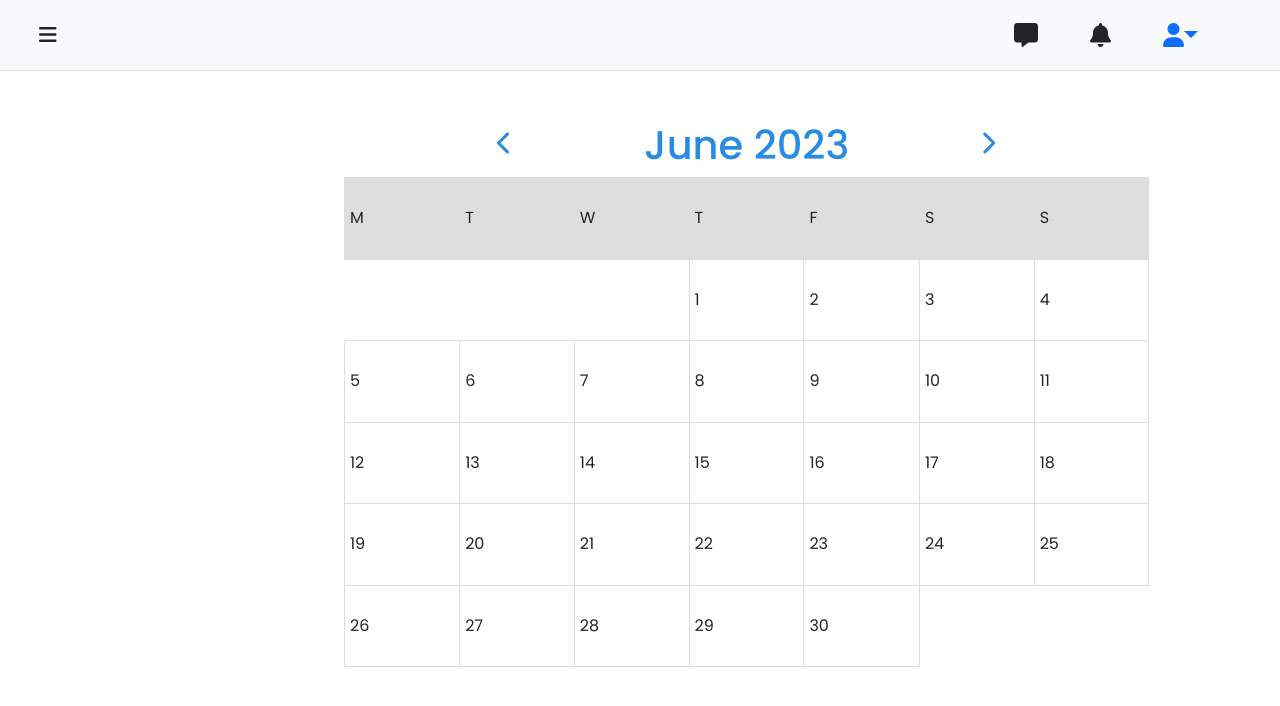
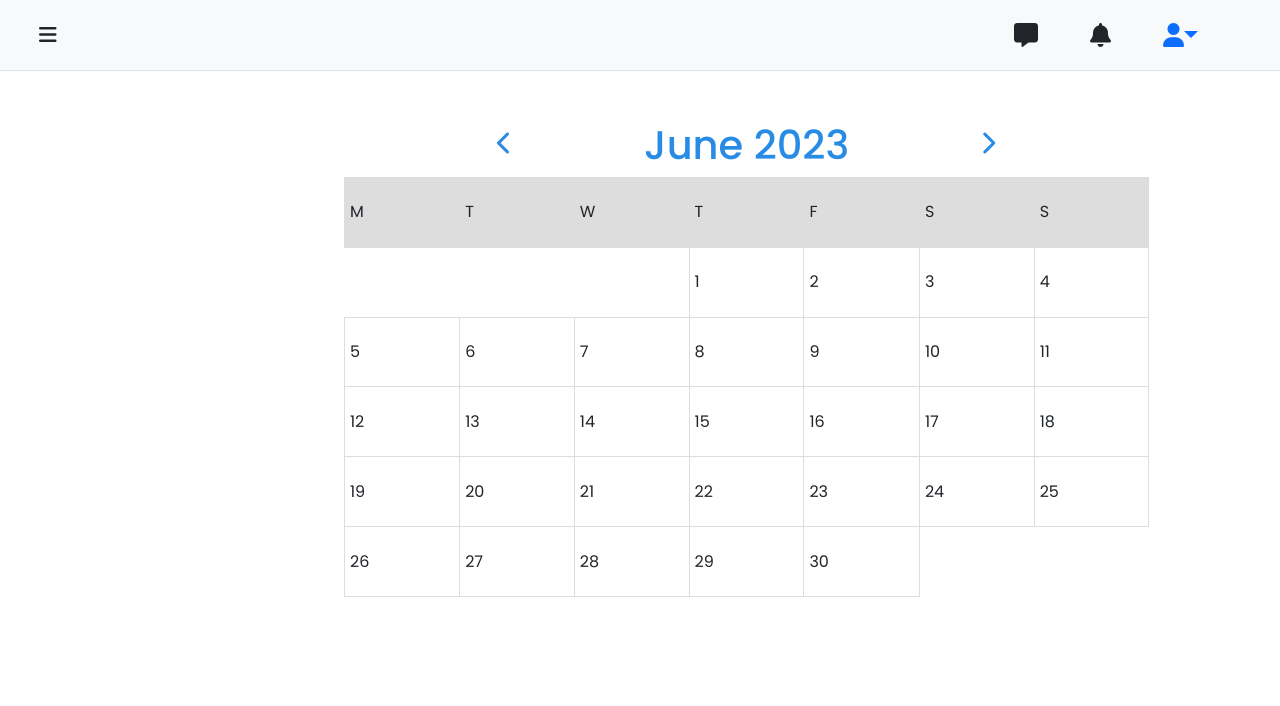
Before and after one commit to EsmeReyes25/Scoology, a PHP site: page /calendar.php in a window 1280 px wide. Shown: the top 706 px of the page. Run offline with PHP 8.4, Linux system fonts and the light colour scheme.

Commit message:
Some styles fixed to my display

```diff
--- a/assets/css/style.css
+++ b/assets/css/style.css
@@ -22,8 +22,6 @@ body {
     background-color: #288be4;
     color: #fff;
 }
-
-
 
 /* Imagenes de cursos(detalles) */
 .course-img {
@@ -138,7 +136,7 @@ a.sidebar-link {
 }
 
 .calendar {
-    height: 490px;
+    height: 420px;
 }
 
 #currentMonthYear{
--- a/calendar.php
+++ b/calendar.php
@@ -43,7 +43,7 @@ if (isset($_SESSION['student_id'])) {
     <title>Calendar</title>
 </head>
 
-<body class="overflow-hidden">
+<body>
     <script type="module" src="js/calendar.js"></script>
     <!-- Incluir la barra de navegación y la barra lateral -->
     <div class="container-fluid">
@@ -55,14 +55,14 @@ if (isset($_SESSION['student_id'])) {
         </div>
         <div class="row" style="margin-top: 105px">
             <!-- Incluir la barra lateral -->
-            <div class="col-3">
+            <div class="col-3 position-fixed">
             <?php if (!empty($student)) : ?>
                 <?php include 'partials/student-sidebar.html'; ?>
             <?php elseif (!empty($teacher)) : ?>
                 <?php include 'partials/teacher-sidebar.html'; ?>
             <?php endif; ?>
             </div>
-            <div class="col-8 my-3">
+            <div class="col-8 my-3 offset-3">
                 <!-- Contenido principal -->
                 <div class="container">
                     <div class="row d-flex flex-wrap justify-content-center" style="color: #288be4;">
--- a/index.php
+++ b/index.php
@@ -31,7 +31,7 @@ if (isset($_SESSION['student_id'])) {
     <meta charset="UTF-8">
     <meta http-equiv="X-UA-Compatible" content="IE=edge">
     <meta name="viewport" content="width=device-width, initial-scale=1.0">
-    <link rel="stylesheet" type="text/css" href="./assets/css/style.css">
+    <link rel="stylesheet" type="text/css" href="assets/css/style.css">
     <link rel="icon" href="./assets/images/icon.png">
     <link href="https://cdn.jsdelivr.net/npm/bootstrap@5.0.2/dist/css/bootstrap.min.css" rel="stylesheet" integrity="sha384-EVSTQN3/azprG1Anm3QDgpJLIm9Nao0Yz1ztcQTwFspd3yD65VohhpuuCOmLASjC" crossorigin="anonymous">
     <link rel="stylesheet" href="https://cdnjs.cloudflare.com/ajax/libs/font-awesome/6.4.0/css/all.min.css" integrity="sha512-iecdLmaskl7CVkqkXNQ/ZH/XLlvWZOJyj7Yy7tcenmpD1ypASozpmT/E0iPtmFIB46ZmdtAc9eNBvH0H/ZpiBw==" crossorigin="anonymous" referrerpolicy="no-referrer" />
--- a/student/my-courses.php
+++ b/student/my-courses.php
@@ -46,7 +46,7 @@
     <link href="https://fonts.googleapis.com/css2?family=Poppins:ital,wght@0,100;0,200;0,300;0,400;0,500;0,600;0,700;0,800;0,900;1,100;1,200;1,300;1,400;1,500;1,600;1,700;1,800;1,900&display=swap" rel="stylesheet">
     <title>Home</title>
 </head>
-<body class="body-index">
+<body>
     <!-- Incluir la barra de navegación y la barra lateral -->
     <div class="container-fluid">
         <div class="row">
--- a/teacher/home.php
+++ b/teacher/home.php
@@ -83,7 +83,7 @@ $result_courses = $stmt->fetchAll();
                                             <h5 class="card-title"><?php echo $course['name'] ?></h5>
                                             <p class="card-text"><small class="text-muted">Students enrolled: <?php echo $course['students'] ?></small></p>
                                             <a href="../participants.php?id=<?php echo $course['course_id'] ?>" class="btn btn-color">View participants</a>
-                                            <a href="../teacher/course.php?id=<?php echo $course['course_id'] ?>" class="btn btn-color">Details</a>
+                                            <a href="../teacher/course.php?id=<?php echo $course['course_id'] ?>" class="btn btn-color my-2">Details</a>
                                         </div>
                                     </div>
                                 </div>
```
Also changed, not shown: assets/images/course1.png.
